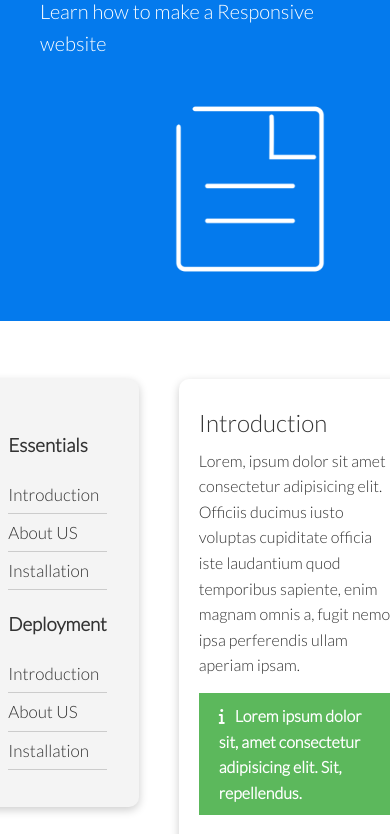
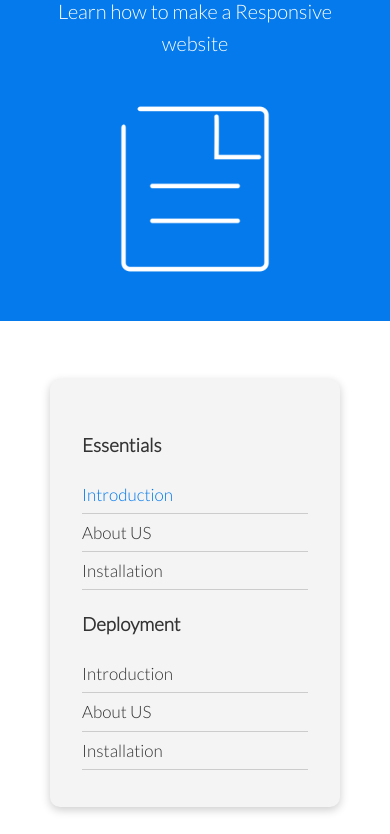
Before and after one commit to husseeein91/Responsive_HTML_CSS, a plain HTML site: page docs.html in a window 390 px wide. Shown: the part 244-1078 px from the top of the page. Drawn offline with Linux system fonts and the light colour scheme.

Commit message:
Fourth Commit Making Features and Docs Responsive

```diff
--- a/css/style.css
+++ b/css/style.css
@@ -38,6 +38,12 @@ p {
 }
 img {
   width: 100%;
+}
+code,
+pre {
+  background: #333;
+  color: #fff;
+  padding: 10px;
 }
 
 /* Navbar */
@@ -223,7 +229,9 @@ img {
   .showcase .grid,
   .stats .grid,
   .cli .grid,
-  .cloud .grid {
+  .cloud .grid,
+  .features-main .grid,
+  .docs-main .grid {
     grid-template-columns: 1fr;
     grid-template-rows: 1fr;
   }
@@ -242,6 +250,20 @@ img {
     grid-column: 1;
     grid-row: 1;
   }
+  .features-head,
+  .features-sub-head,
+  .docs-head {
+    text-align: center;
+  }
+  .features-head img,
+  .features-sub-head img,
+  .docs-head img {
+    justify-self: center;
+  }
+  .features-main .grid > *:first-child,
+  .features-main .grid > *:nth-child(2) {
+    grid-column: 1;
+  }
 }
 
 /* Mobile */
--- a/css/utilities.css
+++ b/css/utilities.css
@@ -36,11 +36,6 @@
 }
 
 /* Backgrounds */
-.bg-primary,
-.btn-primary {
-  background-color: var(--primary-color);
-  color: #fff;
-}
 
 .bg-primary a,
 .btn-primary a,
@@ -68,7 +63,11 @@
   background-color: var(--error-color);
   color: #fff;
 }
-
+.bg-primary,
+.btn-primary {
+  background-color: var(--primary-color);
+  color: #fff;
+}
 .bg-secondary,
 .btn-secondary {
   background-color: var(--secondary-color);
@@ -85,6 +84,19 @@
   color: #333;
 }
 
+/* Text colors */
+.text-primary {
+  color: var(--primary-color);
+}
+.text-secondary {
+  color: var(--secondary-color);
+}
+.text-dark {
+  color: var(--dark-color);
+}
+.text-light {
+  color: var(--light-color);
+}
 .lead {
   font-size: 20px;
 }
--- a/docs.html
+++ b/docs.html
@@ -46,7 +46,7 @@
           <h3 class="my-2">Essentials</h3>
           <nav>
             <ul>
-              <li><a href="#">Introduction</a></li>
+              <li><a href="#" class="text-primary">Introduction</a></li>
               <li><a href="#">About US</a></li>
               <li><a href="#">Installation</a></li>
             </ul>
```
